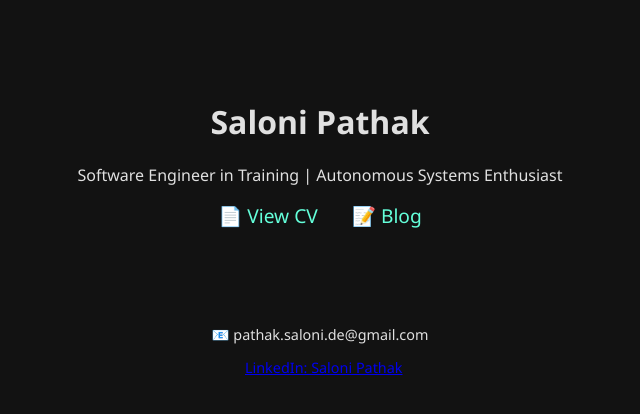
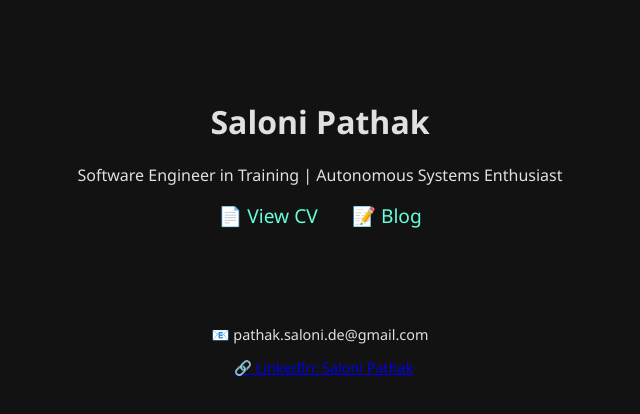
Before and after one commit to bad-bit01/sal.github.io, a plain HTML site: page index.html in a window 1280 px wide. Shown: the full height of the page, 320-960 px from the left. Drawn offline with Linux system fonts and the light colour scheme.

Commit message:
minor fixes index.html

```diff
--- a/index.html
+++ b/index.html
@@ -16,7 +16,7 @@
     </nav>
     <footer>
       <p>📧 pathak.saloni.de@gmail.com</p>
-      <a href="https://www.linkedin.com/in/saloni-pathak-a35016166/">LinkedIn: Saloni Pathak</a>
+      <a href="https://www.linkedin.com/in/saloni-pathak-a35016166/">🔗 LinkedIn: Saloni Pathak</a>
     </footer>
   </div>
 </body>
```
